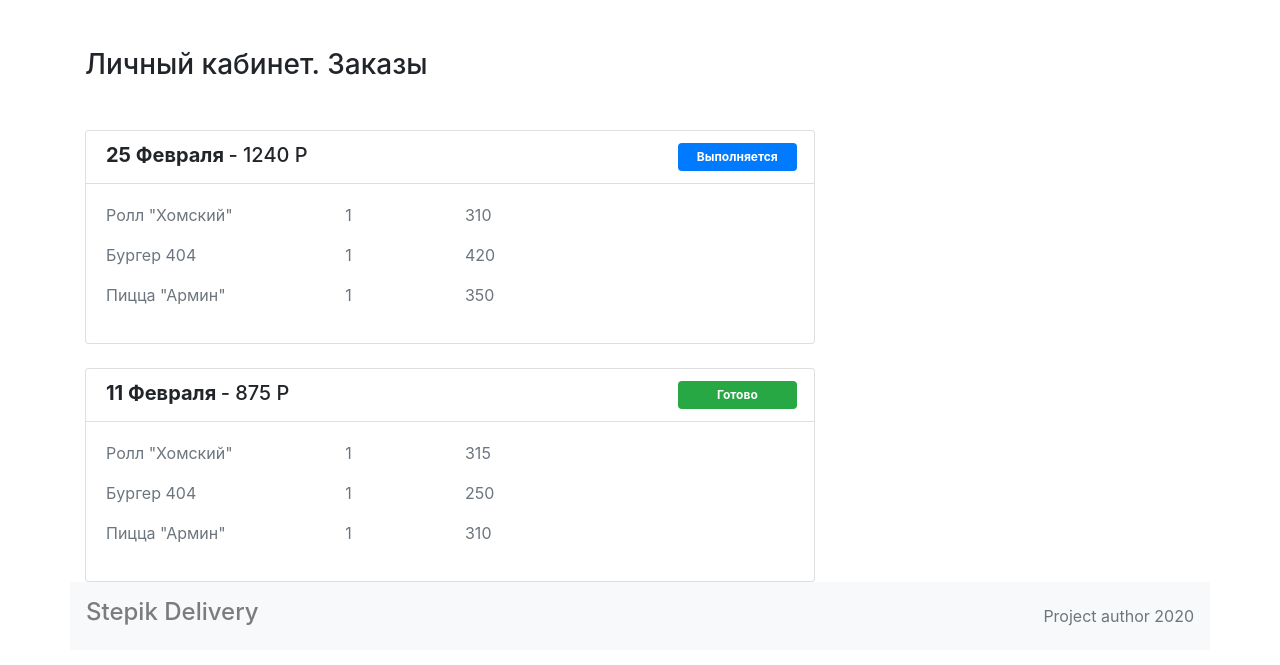
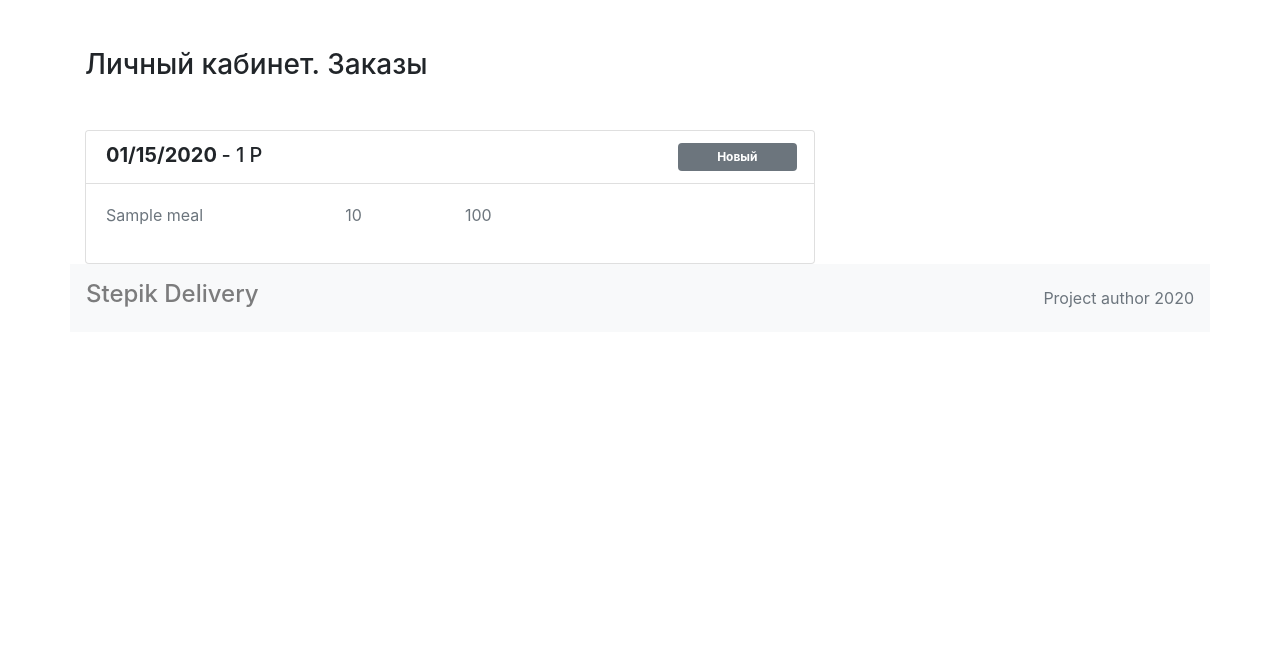
Before and after one commit to juliaolkhovyk/flask-food-delivery, a Flask app: page /account/ in a window 1280 px wide. Shown: the part 64-729 px from the top of the page. Run offline with Flask 2, Linux system fonts and the light colour scheme; a user stored in the database is signed in; tables that the repository leaves empty hold one stand-in row (values such as "Sample post"); some libraries are stand-ins or nearby versions.

Commit message:
jinja2 account.html

```diff
--- a/app/templates/account.html
+++ b/app/templates/account.html
@@ -16,58 +16,37 @@
     <section class="row">
       <div class="col-12 col-lg-8">
         <h1 class="h3 my-5">Личный кабинет. Заказы</h1>
+        {% for order in orders %}
         <div class="card">
           <ul class="list-group list-group-flush">
             <li class="list-group-item">
               <div class="row">
                 <div class="col-7 col-lg-9">
-                  <span class="h5 font-weight-bold">25 Февраля</span>
-                  <span class="h5">- 1240 P</span>
+                  <span class="h5 font-weight-bold">{{ order.date.strftime("%m/%d/%Y") }}</span>
+                  <span class="h5">- {{ order.summ }} P</span>
                 </div>
-                <div class="col-3 col-lg-2 ml-5 py-2 badge badge-primary text-wrap">Выполняется</div>
+                {% if order.status.value == "Новый" %}
+                  {% set badge = "badge-secondary" %}
+                {% elif order.status.value == "Выполняется" %}
+                  {% set badge = "badge-primary" %}
+                {% else %}
+                  {% set badge = "badge-success" %}
+                {% endif %}
+                <div class="col-3 col-lg-2 ml-5 py-2 badge {{ badge }} text-wrap">{{ order.status.value }}</div>
               </div>
             </li>
             <div class="card-body">
               <div class="row">
-                <p class="col-4 text-muted">Ролл "Хомский" </p>
-                <p class="col-2 text-muted"> 1</p>
-                <p class="col-6 text-muted"> 310 </p>
-                <p class="col-4 text-muted">Бургер 404 </p>
-                <p class="col-2 text-muted"> 1</p>
-                <p class="col-6 text-muted"> 420 </p>
-                <p class="col-4 text-muted">Пицца "Армин" </p>
-                <p class="col-2 text-muted"> 1</p>
-                <p class="col-6 text-muted"> 350 </p>
+                {% for meals in order.meals %}
+                <p class="col-4 text-muted">{{ meals.meal.title }}</p>
+                <p class="col-2 text-muted">{{ meals.amount }}</p>
+                <p class="col-6 text-muted"> {{ meals.amount * meals.meal.price }} </p>
+                {% endfor %}
               </div>
             </div>
           </ul>
         </div>
-        <div class="mt-4 card">
-          <ul class="list-group list-group-flush">
-            <li class="list-group-item">
-              <div class="row">
-                <div class="col-7 col-lg-9">
-                  <span class="h5 font-weight-bold">11 Февраля</span>
-                  <span class="h5">- 875 P</span>
-                </div>
-                <div class="col-3 col-lg-2 ml-5 py-2 badge badge-success text-wrap">Готово</div>
-              </div>
-            </li>
-            <div class="card-body">
-              <div class="row">
-                <p class="col-4 text-muted">Ролл "Хомский" </p>
-                <p class="col-2 text-muted"> 1</p>
-                <p class="col-6 text-muted"> 315 </p>
-                <p class="col-4 text-muted">Бургер 404 </p>
-                <p class="col-2 text-muted"> 1</p>
-                <p class="col-6 text-muted"> 250 </p>
-                <p class="col-4 text-muted">Пицца "Армин" </p>
-                <p class="col-2 text-muted"> 1</p>
-                <p class="col-6 text-muted"> 310 </p>
-              </div>
-            </div>
-          </ul>
-        </div>
+        {% endfor %}
       </div>
     </section>
   </main>
--- a/app/templates/cart.html
+++ b/app/templates/cart.html
@@ -18,12 +18,12 @@
   </header>
   <main class="container">
     <h1 class="h3 my-4">Корзина</h1>
-    <div id="my-alert" class="alert alert-warning alert-dismissible fade show hide" role="alert">
+    <!--<div id="my-alert" class="alert alert-warning alert-dismissible fade show hide" role="alert">
       Блюдо удалено из корзины
       <button type="button" class="close" data-dismiss="alert" aria-label="Close">
         <span aria-hidden="true">&times;</span>
     </button>
-    </div>
+    </div>-->
 
     <div class="row mt-5">
 
--- a/app/views.py
+++ b/app/views.py
@@ -8,6 +8,8 @@ from datetime import timedelta
 @app.before_request
 def make_session_permanent():
     session.permanent = True
+    if 'cart' not in session:
+        session['cart'] = dict()
 
 @app.route('/')
 def main():
@@ -19,7 +21,6 @@ def main():
 
 @app.route('/addtocart/<int:id>')
 def addtocart(id):
-    cart = session.get('cart', [])
     cart.append(id)
     session['cart'] = cart
     session.modified = True
@@ -31,6 +32,8 @@ def addtocart(id):
 
 @app.route('/deletefromcart/<int:id>')
 def deletefromcart(id):
+    meal = Meal.query.filter_by(id=id).first()
+
     new_cart = list(filter(lambda x: x!= id, session.get('cart')))
     session['cart'] = new_cart
     session.modified = True
@@ -69,7 +72,8 @@ def cart(items):
 @app.route('/account/')
 @login_required
 def account():
-    return render_template("account.html", title='Аккаунт')
+    orders = Order.query.filter_by(clientEmail = current_user.email).all()
+    return render_template("account.html", title='Аккаунт', orders=orders)
 
 @app.route('/login/', methods=['GET','POST'])
 def login():
```
